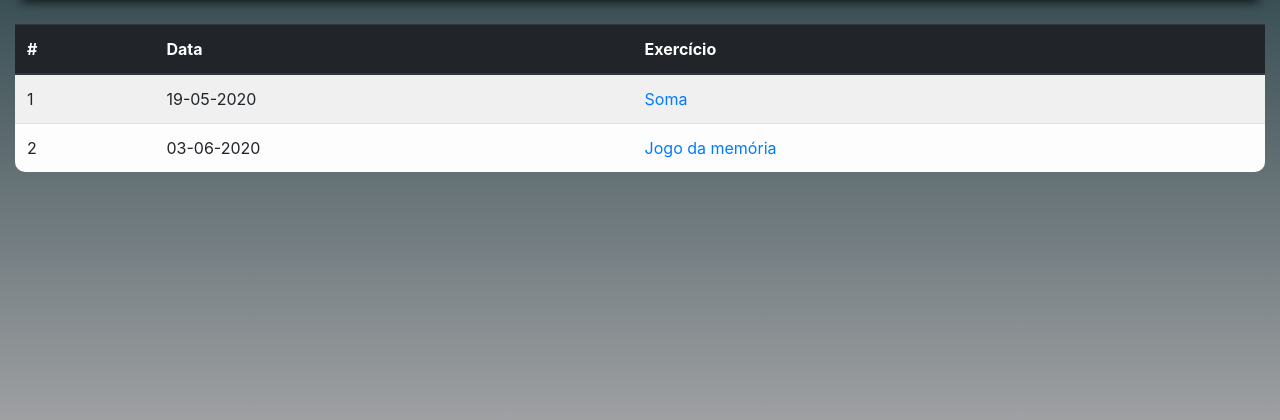
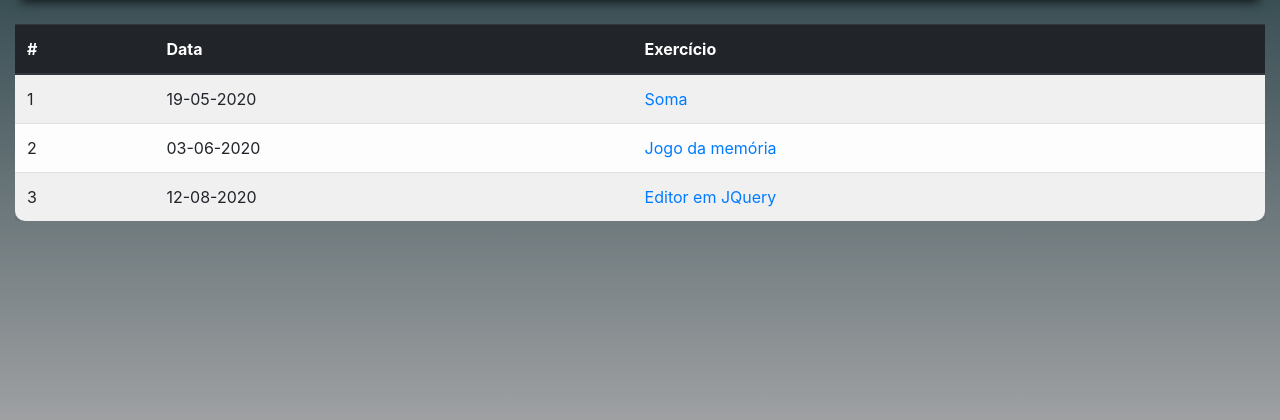
Before and after one commit to RDiasMartins/quarentenaWEB, a PHP site: page / in a window 1280 px wide. Shown: the part 80-500 px from the top of the page. Run offline with PHP 8.4, Linux system fonts and the light colour scheme.

Commit message:
Exercicios

```diff
--- a/index.php
+++ b/index.php
@@ -34,6 +34,11 @@
                         <td>03-06-2020</td>
                         <td> <a href="2020.06.03/memoria.php"> Jogo da memória </a> </td>
                     </tr>
+                    <tr>
+                        <td>3</td>
+                        <td>12-08-2020</td>
+                        <td> <a href="2020.08.12/index.php"> Editor em JQuery </a> </td>
+                    </tr>
                 </tbody>
             </table>
     </body>
```
